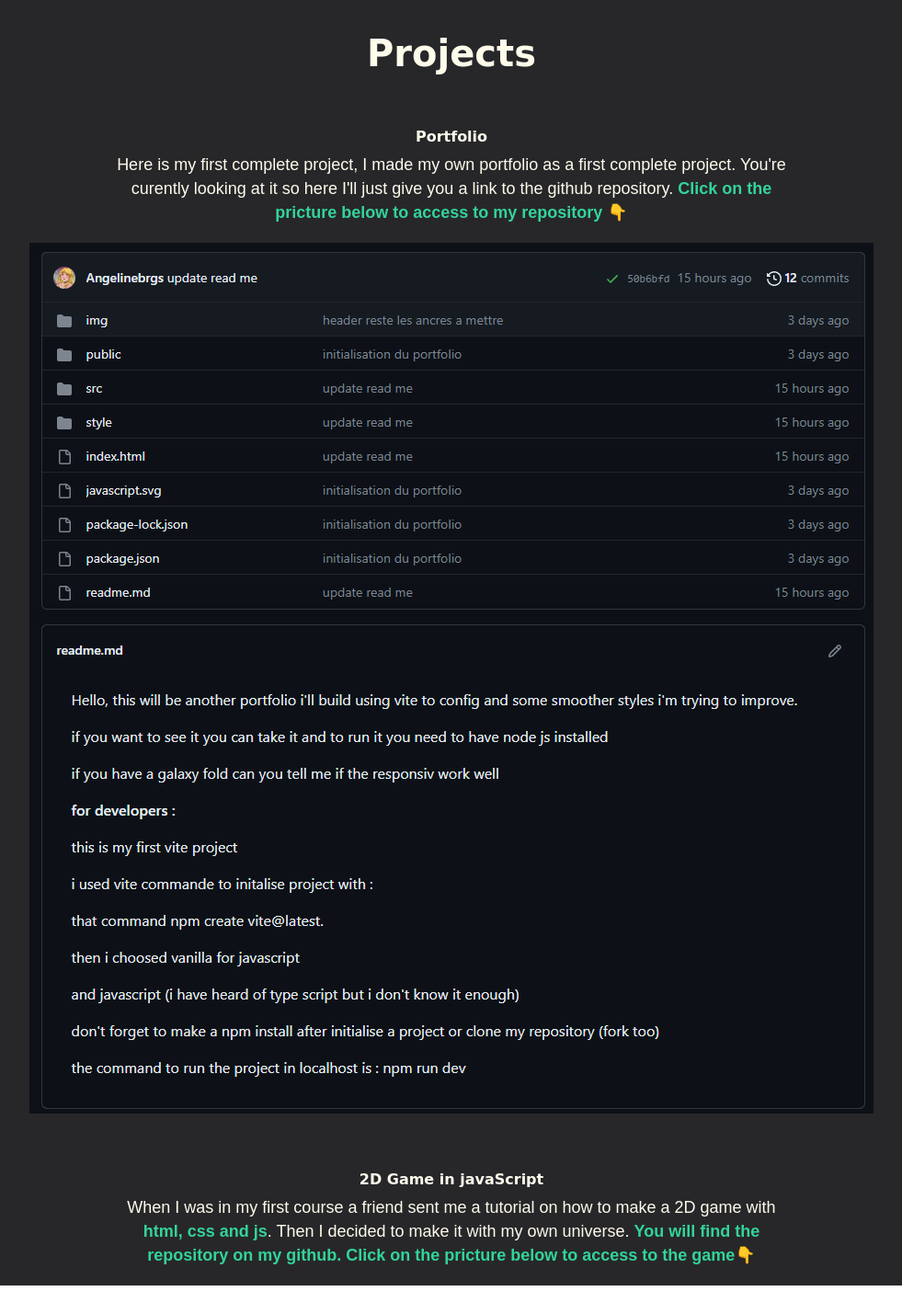
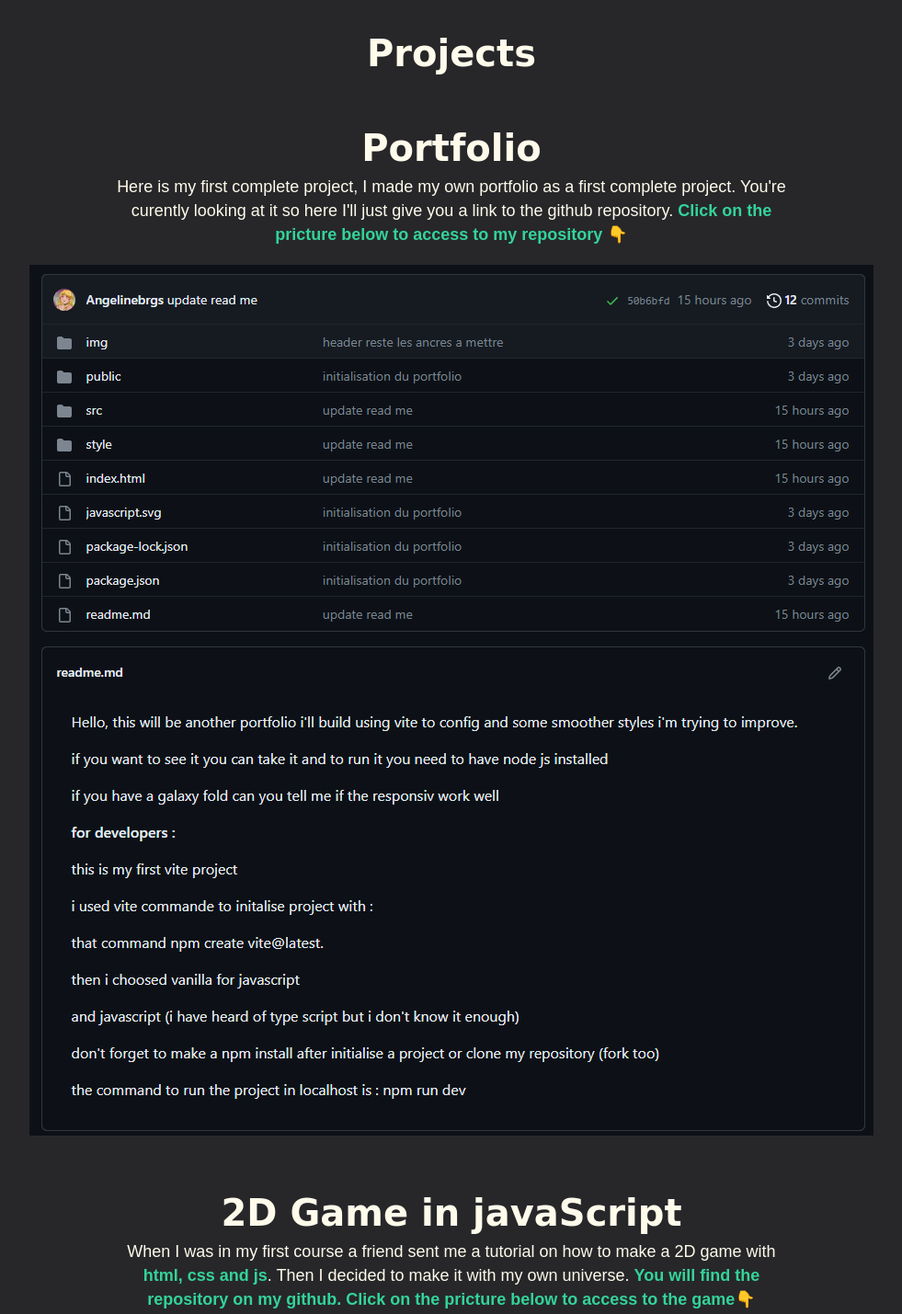
Before and after one commit to Angelinebrgs/PortFolio, a website built with Vite: page index.html in a window 1280 px wide. Shown: the part 880-2309 px from the top of the page at 92% size, without its empty margins (149-1130 px from the left). Built offline with nearby package versions, Linux system fonts and the light colour scheme; a web font is replaced by a local one.

Commit message:
fix taille titre des projet

```diff
--- a/index.html
+++ b/index.html
@@ -77,7 +77,7 @@
       <div class="container Projects" id="Projects">
         <h3>Projects</h3>
         <div class="container">
-          <h4>Portfolio</h4>
+          <h3>Portfolio</h3>
           <p>Here is my first complete project, I made my own portfolio as a first complete project.
             You're curently looking at it so here I'll just give you a link to the github repository.
             <strong>Click on the pricture below to access to my repository 👇</strong>
@@ -88,7 +88,7 @@
           </a>
         </div>
         <div class="container">
-          <h4>2D Game in javaScript</h4>
+          <h3>2D Game in javaScript</h3>
           <p>When I was in my first course a friend sent me a tutorial on how to make a 2D game
             with <strong> html, css and js</strong>. Then I decided to make it with my own universe.
             <strong>You will find the repository on my github.
--- a/style/style.css
+++ b/style/style.css
@@ -112,7 +112,7 @@ h1, h2, h3{
 h4{
     font-family: 'Dancing Script', cursive;
     padding-bottom: 5px;
-    font-size: 25fpx;
+    font-size: 35fpx;
 }
 #labellm{
     margin-top: 5px;
```
